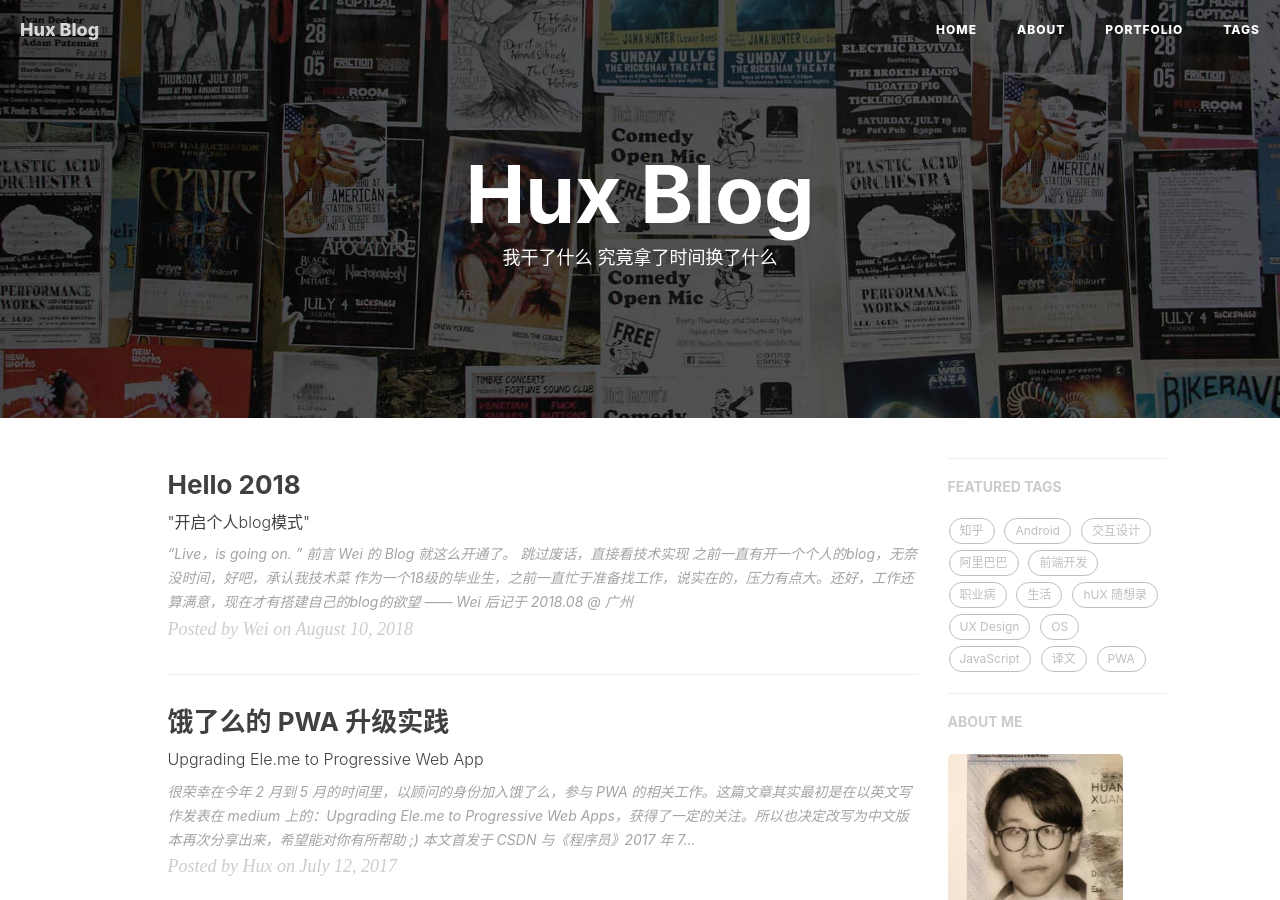
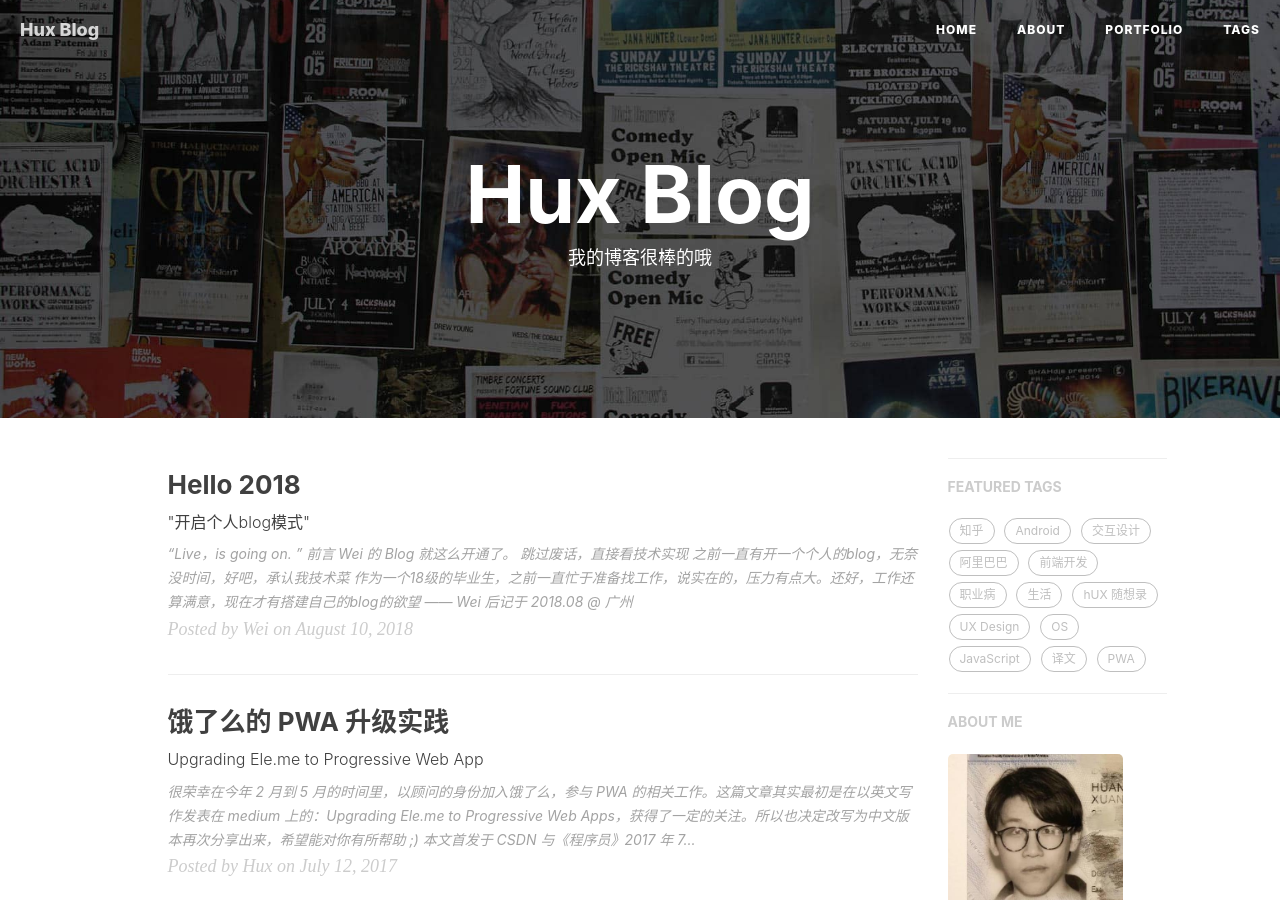
Before and after one commit to weiwangqiang/weiwangqiang.github.io, a Jekyll site: the page built from index.html, in a window 1280 px wide and 900 px high. Built offline with Jekyll 4.4.1, drawn with Linux system fonts in a browser that asks for light colours; nearby versions of some CDN libraries; the list of posts is cut into pages by our own code; comment, search, counter and statistics services are not loaded.

Commit message:
Update index.html

```diff
--- a/index.html
+++ b/index.html
@@ -1,6 +1,6 @@
 ---
 layout: page
-description: "我干了什么 究竟拿了时间换了什么"
+description: "我的博客很棒的哦"
 ---
 
 {% for post in paginator.posts %}
```
